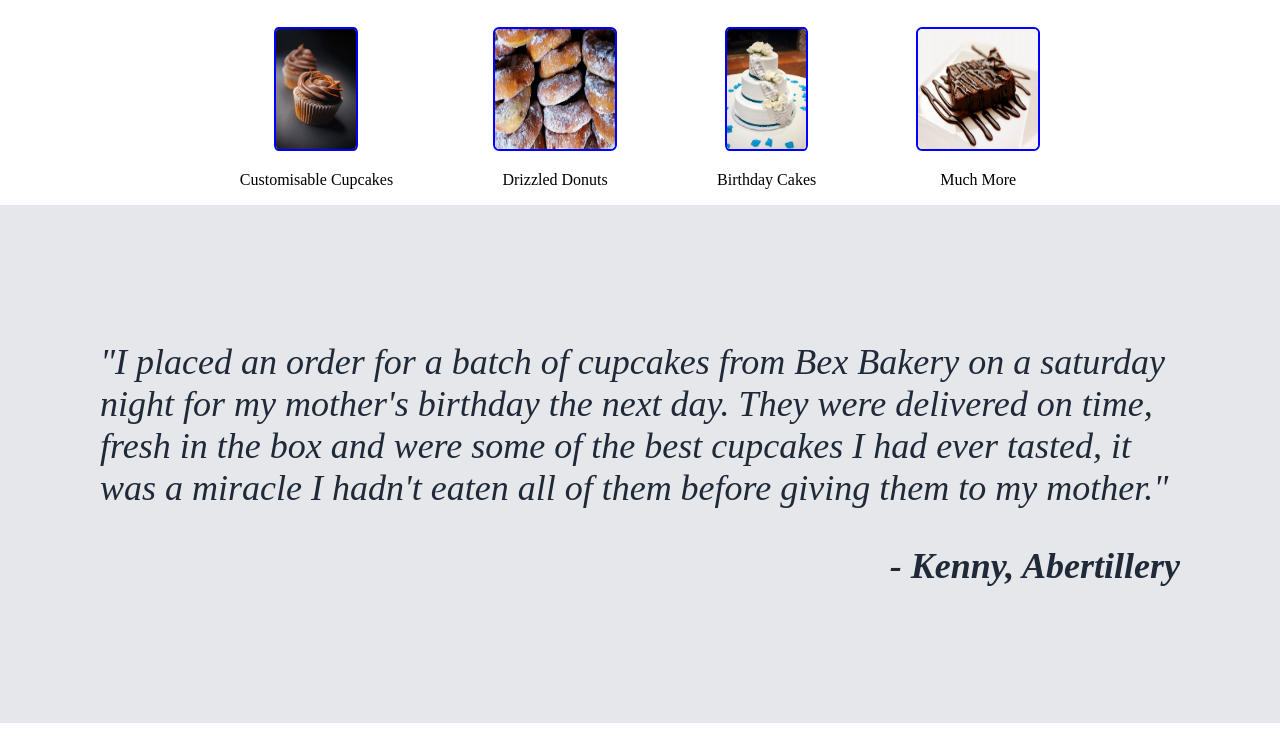
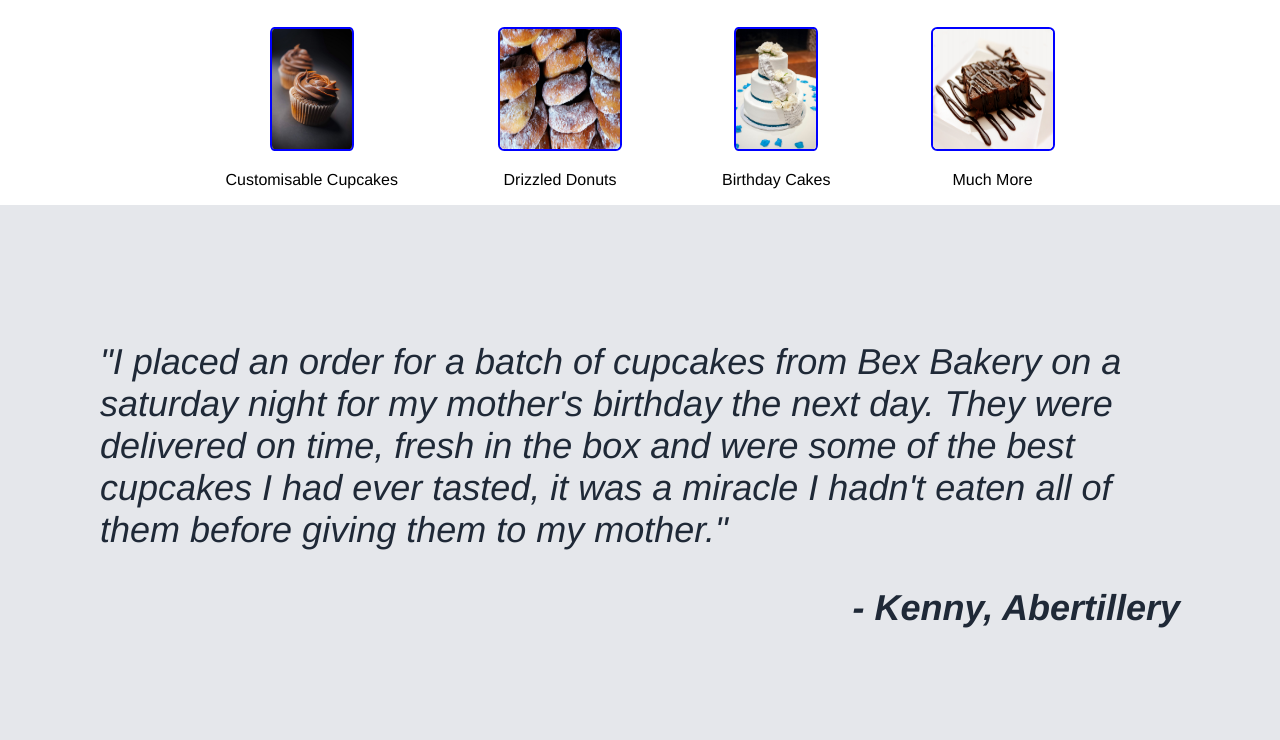
Before and after one commit to rlw92/Landing-page-project, a plain HTML site: page index.html in a window 1280 px wide. Shown: the part 514-1254 px from the top of the page. Drawn offline with Linux system fonts and the light colour scheme.

Commit message:
Added font family that i wanted

```diff
--- a/style.css
+++ b/style.css
@@ -1,4 +1,6 @@
-body{padding:0;margin:0;}
+@import url('https://fonts.googleapis.com/css2?family=Roboto:wght@300&display=swap');
+
+body{padding:0;margin:0;font-family:'Franklin Gothic Medium', 'Arial Narrow', Arial, sans-serif;}
 
 button{background-color:#3882f6;color:white;padding:12px;}
 
```
